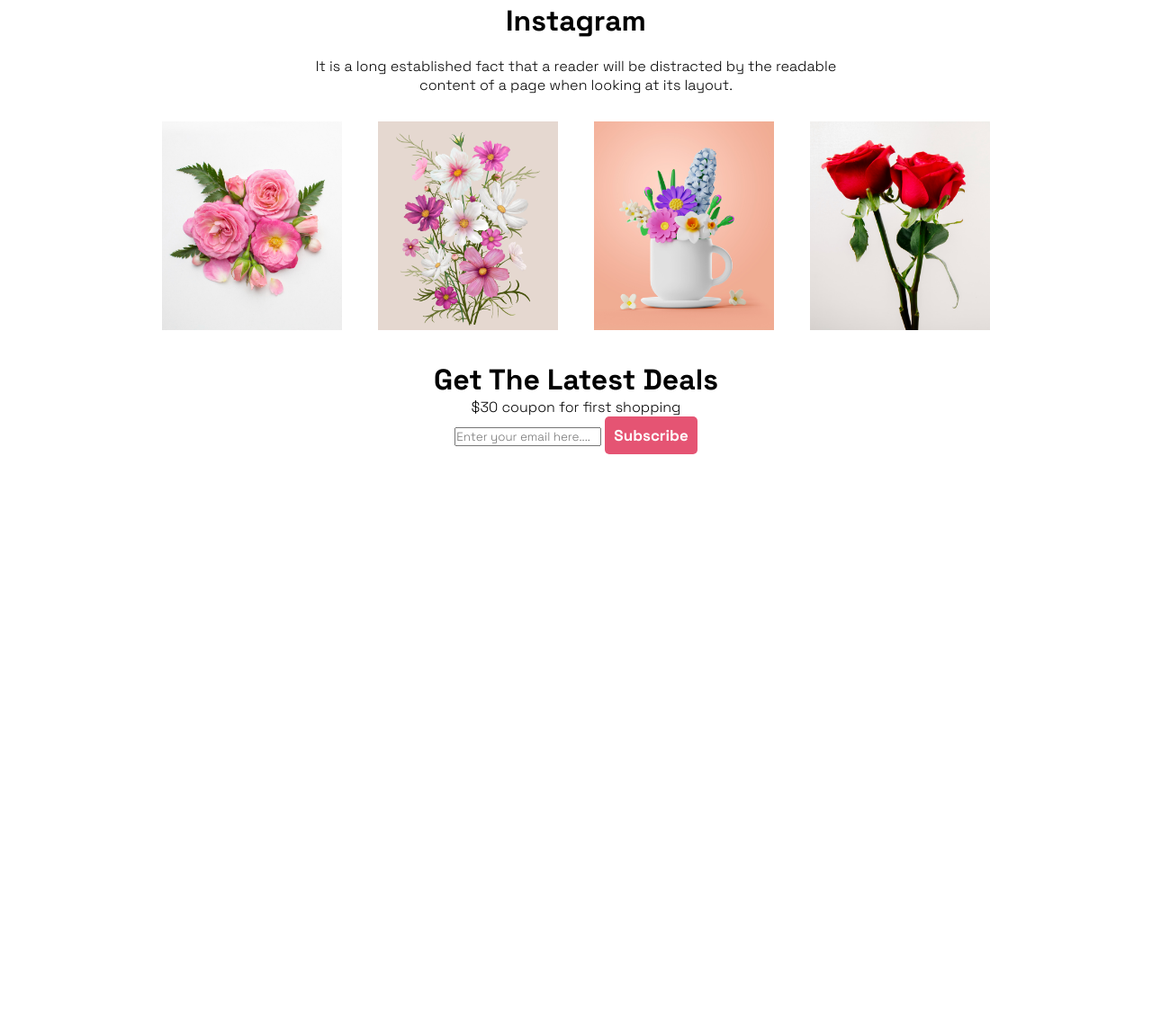
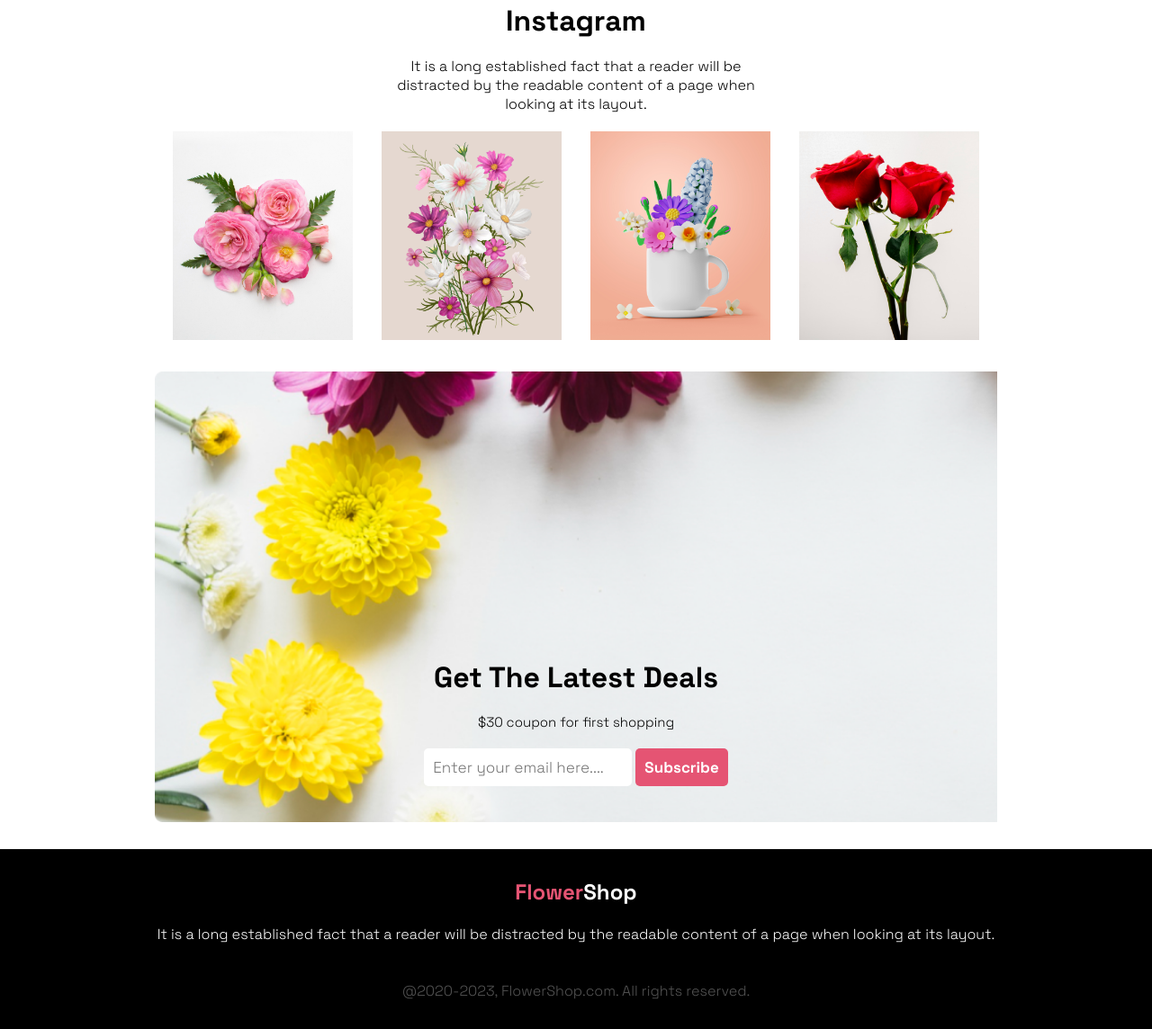
Before and after one commit to masud3330/flower-shop, a plain HTML site: page index.html in a window 1280 px wide. Shown: the part 1431-2575 px from the top of the page at 90% size. Before the commit the page ends 1936 px from the top, so only its background shows below. Drawn offline with Linux system fonts and the light colour scheme.

Commit message:
fotter added

```diff
--- a/index.html
+++ b/index.html
@@ -80,7 +80,9 @@
                         <img class="flower-tree-pic" src="Flower Asset/pngwing 5.png" alt="">
 
                     </div>
-                    <h4>Pink Flower Tree</h4><hr>
+                    <div class="text">
+                        <h4>Pink Flower Tree</h4>
+                    </div>
 
 
                 </div>
@@ -90,7 +92,7 @@
                         <img class="flower-tree-pic" src="Flower Asset/pngwing 6.png" alt="">
 
                     </div>
-                    <h4>Pink Flower Tree</h4><hr>
+                    <h4>Pink Flower Tree</h4>
 
 
                 </div>
@@ -102,7 +104,7 @@
                     </div>
                     <div>
                         <h4>Pink Flower Tree</h4>
-                        <hr>
+
                     </div>
 
 
@@ -160,12 +162,18 @@
       <div class="Latest-Deals">
         <h1>Get The Latest Deals</h1>
         <p>$30 coupon for first shopping</p>
-        <input type="text" placeholder="Enter your email here...."> <button class="btn-primary">Subscribe</button>
+        <input type="email" placeholder="Enter your email here...."> <button class="btn-primary">Subscribe</button>
       </div>
 
     </main>
 
-    <footer>
+    <footer class="footer-section">
+        <div>
+            <h2><span class="primary">Flower</span>Shop</h2><br>
+        <p>It is a long established fact that a reader will be distracted by the readable
+            content of a page when looking at its layout.</p> <br><br>
+            <p class="copyWrite">@2020-2023, FlowerShop.com. All rights reserved. </p>
+        </div>
 
 
     </footer>
--- a/style.css
+++ b/style.css
@@ -139,7 +139,15 @@ header{
 .tree-cart{
     margin-right: 10px;
     margin-bottom: 10px;
+
     color: #282828;
+
+}
+ h4{
+   width: 70%;
+    border-bottom: 2px solid #393939;
+    margin: auto;
+
 
 }
 .Featured-Flowers{
@@ -226,8 +234,16 @@ hr{
 }
 
 /* instagram section */
+.instagram-section{
+    width: 70%;
+    margin: auto;
+    margin-bottom: 30px;
+
+
+}
 .insta-description{
     text-align: center;
+
 }
 .insta-description p{
     width: 50%;
@@ -237,23 +253,66 @@ hr{
 }
 
 .insta-pic{
+
     display: flex;
     flex-wrap: wrap;
-    justify-content: center;
+   justify-content: space-between;
     align-items: center;
 
 }
 .insta-pic div img{
 
     width: 200px;
-    margin: 10px 20px;
+
+    justify-content: space-between;
 
 }
 
 /* Latest Deals */
 
 .Latest-Deals{
+    background-image: url('Flower asset/Rectangle\ 9.png');
+    width: 70%;
+    /* height: 50vh; */
+    background-repeat: no-repeat;
+    background-size: cover;
+    margin: 0 auto;
     margin-top: 20px;
+    padding: 20px;
+    justify-content: center;
     text-align: center;
+    padding-top: 40vh;
+    margin-bottom: 30px;
+
 
 }
+.Latest-Deals p{
+    font-size: 15px;
+    margin-top: 20px;
+}
+input{
+    padding: 10px;
+    font-size: 17px;
+    width: 300;
+    border: none;
+    border-radius: 5px;
+    margin: 20px 0;
+
+
+
+}
+
+.footer-section{
+    width: 100%;
+    height: 200px;
+    text-align: center;
+    background-color: #000000;
+    color: white;
+    display: flex;
+    justify-content: center;
+    align-items: center;
+}
+
+.copyWrite{
+    color: #545454;
+}
```
